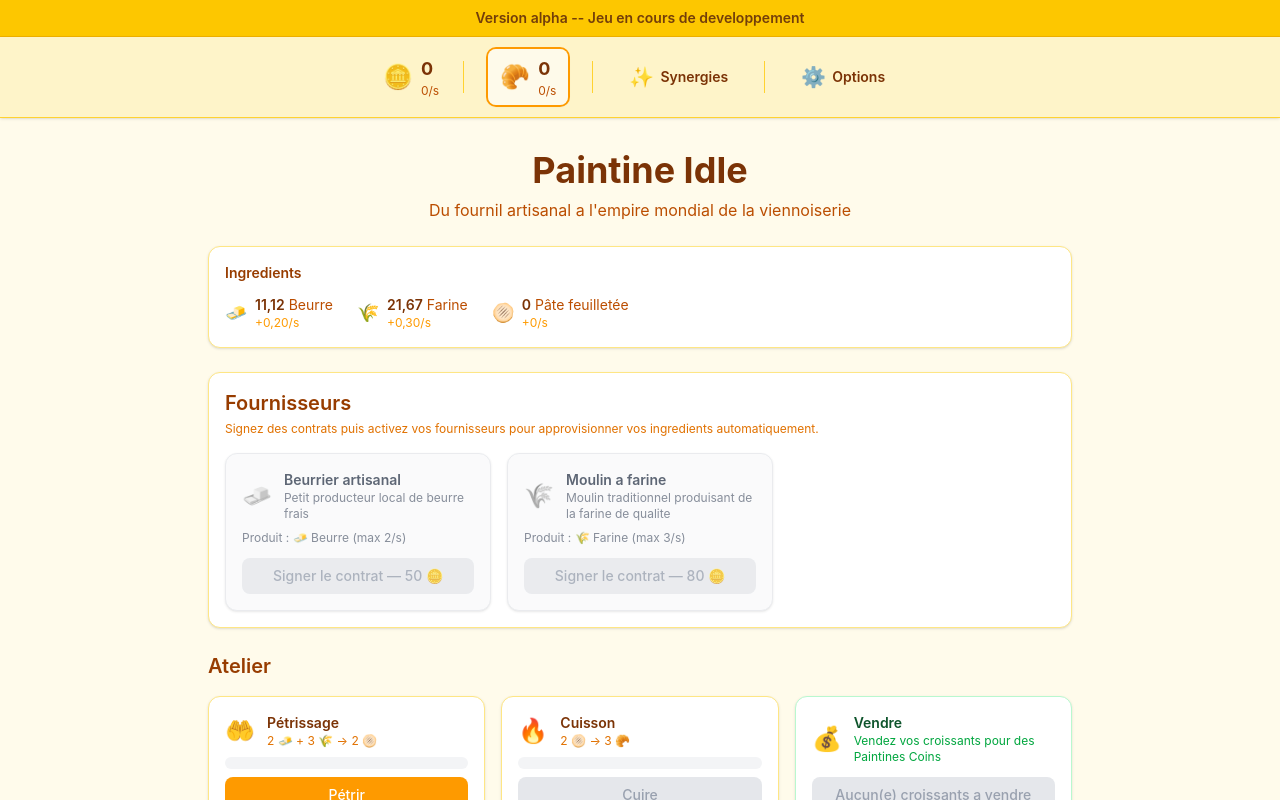
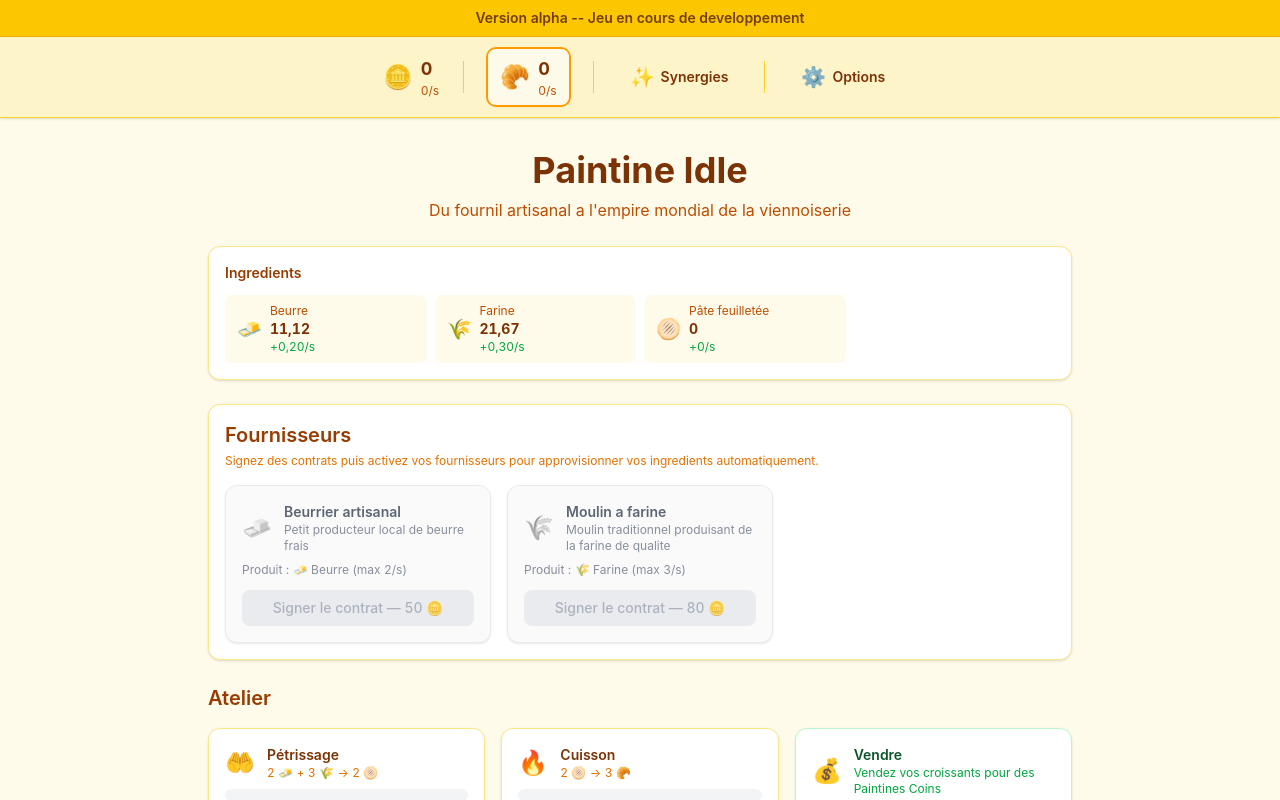
Before and after one commit to vuldov/PaintineIdle, a React (Vite) app: page / in a window 1280 px wide. Shown: the top 800 px of the page. Built offline with nearby package versions, Linux system fonts and the light colour scheme.

Commit message:
💄 Refacto de l'affichage des ressources

```diff
--- a/src/components/game/IngredientPanel.tsx
+++ b/src/components/game/IngredientPanel.tsx
@@ -18,25 +18,25 @@ export function IngredientPanel() {
   return (
     <div className="bg-white rounded-xl border border-amber-200 p-4 shadow-sm">
       <h2 className="text-sm font-semibold text-amber-800 mb-3">Ingredients</h2>
-      <div className="flex flex-wrap gap-x-6 gap-y-2">
+      <div className="grid grid-cols-2 sm:grid-cols-3 lg:grid-cols-4 gap-2">
         {visible.map(([id, data]) => {
           const resource = productResources[id]
           if (!resource) return null
           const isNegative = resource.perSecond.lt(0)
           return (
-            <div key={id} className="flex items-center gap-2 text-amber-900">
-              <span className="text-lg" role="img" aria-label={data.name}>
+            <div key={id} className="flex items-center gap-2 bg-amber-50 rounded-lg px-3 py-2">
+              <span className="text-xl shrink-0" role="img" aria-label={data.name}>
                 {data.emoji}
               </span>
-              <div className="flex flex-col items-start leading-tight">
-                <span className="text-sm font-semibold">
+              <div className="min-w-0">
+                <div className="text-xs text-amber-700 truncate">{data.name}</div>
+                <div className="text-sm font-bold text-amber-900">
                   <NumberDisplay value={resource.amount} />
-                  <span className="ml-1 font-normal text-amber-700">{data.name}</span>
-                </span>
-                <span className={`text-xs ${isNegative ? 'text-red-500' : 'text-amber-500'}`}>
+                </div>
+                <div className={`text-xs ${isNegative ? 'text-red-500' : 'text-green-600'}`}>
                   {isNegative ? '' : '+'}
                   <NumberDisplay value={resource.perSecond} />/s
-                </span>
+                </div>
               </div>
             </div>
           )
--- a/src/components/ui/NumberDisplay.tsx
+++ b/src/components/ui/NumberDisplay.tsx
@@ -7,5 +7,5 @@ interface NumberDisplayProps {
 }
 
 export function NumberDisplay({ value, className = '' }: NumberDisplayProps) {
-  return <span className={className}>{formatNumber(value)}</span>
+  return <span className={`tabular-nums ${className}`}>{formatNumber(value)}</span>
 }
```
